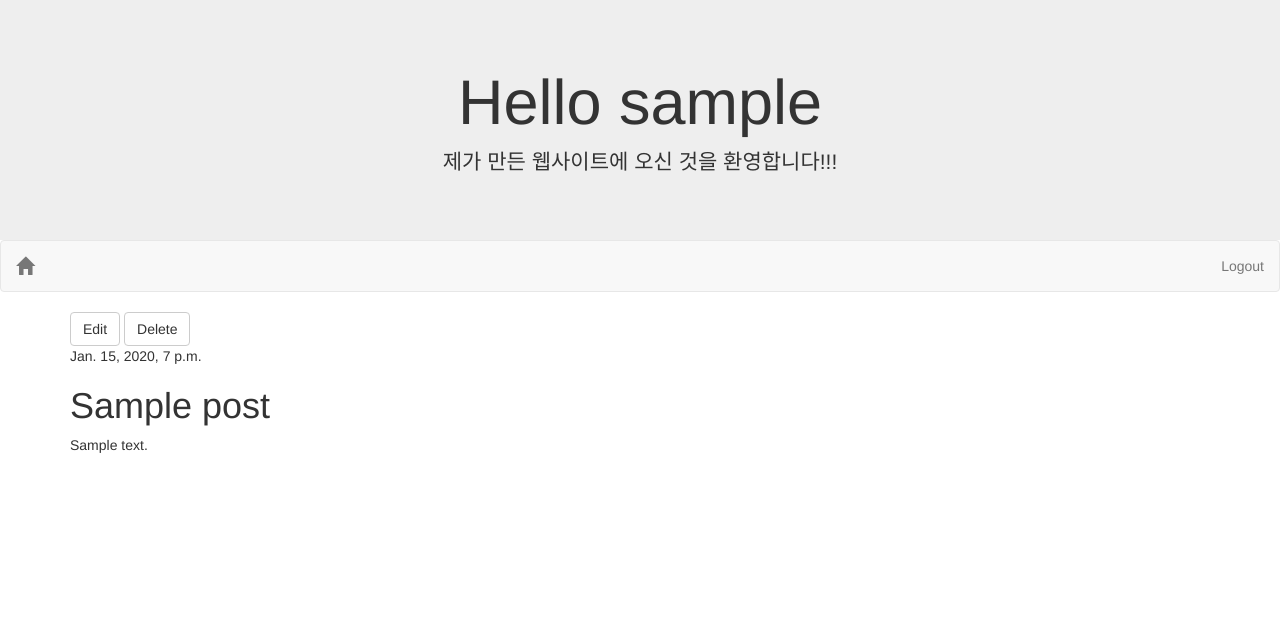
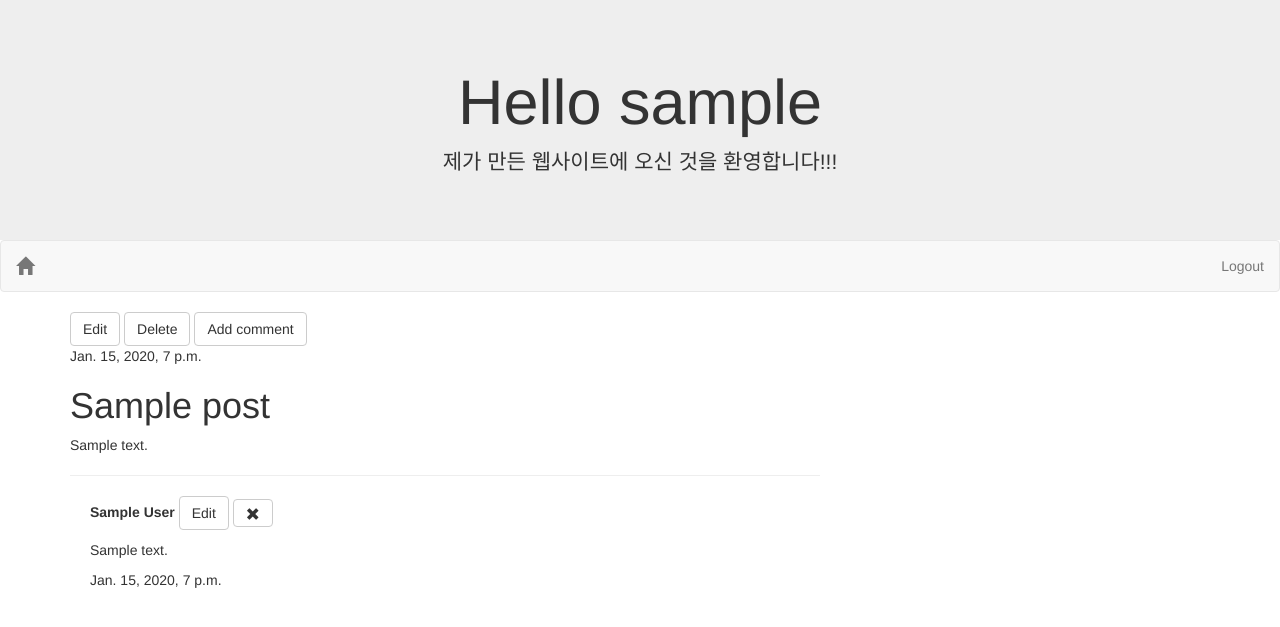
Before and after one commit to LeeSangMin1029/Django, a Django app: page /post/1/ in a window 1280 px wide. Shown: the top 627 px of the page. Run offline with Django 3.2, Linux system fonts and the light colour scheme; a user stored in the database is signed in; tables that the repository leaves empty hold one stand-in row (values such as "Sample post"); some libraries are stand-ins or nearby versions.

Commit message:
댓글 입력, 수정, 삭제 추가

```diff
--- a/blog/templates/blog/post_detail.html
+++ b/blog/templates/blog/post_detail.html
@@ -5,6 +5,7 @@
         {% if user.is_authenticated %}
             <a class="btn btn-default" href="{% url 'post_edit' pk=post.pk %}">Edit</a>
             <a class="btn btn-default" href="{% url 'post_remove' pk=post.pk %}">Delete</span></a>
+            <a class="btn btn-default" href="{% url 'add_comment_to_post' pk=post.pk %}">Add comment</a>
         {% endif %}
 
         {% if post.published_date %}
@@ -18,4 +19,20 @@
         <h1>{{ post.title }}</h1>
         <p>{{ post.text|linebreaksbr }}</p>
     </div>
+    <hr>
+    {% for comment in post.comments.all %}
+        <div class="comment">
+        <strong>{{ comment.author }}</strong>
+            {% if user.is_authenticated %}
+                <a class="btn btn-default" href="{% url 'edit_comment_to_post' post_pk=post.pk pk=comment.pk %}">Edit</a>
+                <a class="btn btn-default" href="{% url 'comment_remove' pk=comment.pk %}"><span class="glyphicon glyphicon-remove"></span></a>
+            {% endif %}
+            <p>{{ comment.text|linebreaks }}</p>
+            <div class='date'>
+            {{ comment.created_date }}
+            </div>
+        </div>
+    {% empty %}
+        <p>No comments here yet :(</p>
+    {% endfor %}
 {% endblock %}
```
